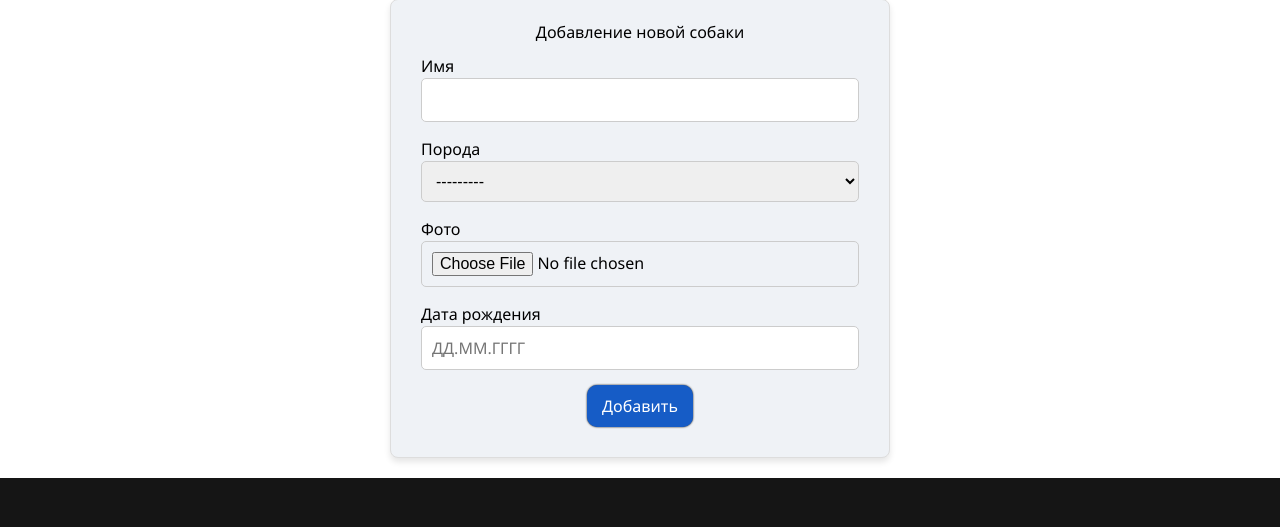
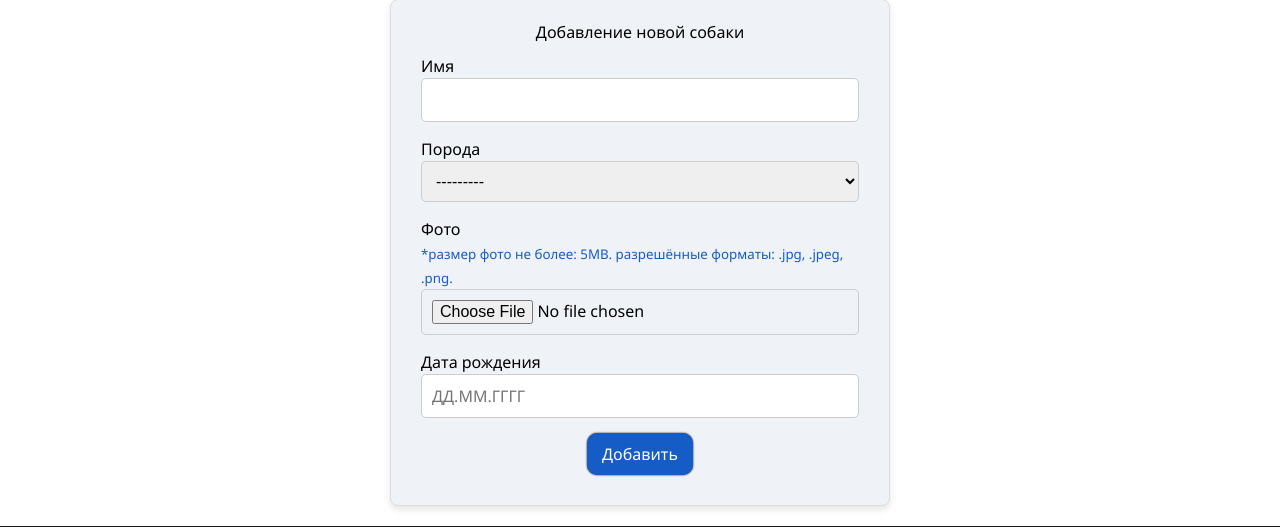
Before and after one commit to COD-e-x/django-kennel-website, a Django app: page /dogs/create/ in a window 1280 px wide. Shown: the part 190-717 px from the top of the page. Run offline with Django 5.2, Linux system fonts and the light colour scheme; tables that the repository leaves empty hold one stand-in row (values such as "Sample post").

Commit message:
Added validation form: dog model

```diff
--- a/apps/dogs/forms.py
+++ b/apps/dogs/forms.py
@@ -1,4 +1,6 @@
 from django import forms
+from django.utils import timezone
+
 from .models import Dog
 
 
@@ -11,3 +13,35 @@ class DogForm(forms.ModelForm):
                 attrs={"placeholder": "ДД.ММ.ГГГГ", "class": "form-control"}
             ),
         }
+
+    def clean_name(self):
+        """Валидация имени"""
+        name = self.cleaned_data.get("name")
+        if len(name) < 2:
+            raise forms.ValidationError("Имя должно содержать минимум 2 символа.")
+        if len(name) > 30:
+            raise forms.ValidationError("Имя не может быть длиннее 30 символов.")
+        return name
+
+    def clean_birth_date(self):
+        """Валидация даты рождения"""
+        birth_date = self.cleaned_data.get("birth_date")
+        if birth_date:
+            birth_date_date = birth_date.date()
+            if birth_date_date > timezone.now().date():
+                raise forms.ValidationError("Дата рождения не может быть в будущем!")
+        return birth_date
+
+    def clean_photo(self):
+        """Валидация фото"""
+        photo = self.cleaned_data.get("photo")
+        if photo and photo.size > 5 * 1024 * 1024:
+            raise forms.ValidationError("Размер фото не должен превышать 5MB.")
+        valid_image_extensions = [".jpg", ".jpeg", ".png"]
+        if photo and not any(
+            photo.name.lower().endswith(ext) for ext in valid_image_extensions
+        ):
+            raise forms.ValidationError(
+                "Файл должен быть изображением в формате .jpg, .jpeg, .png."
+            )
+        return photo
--- a/apps/dogs/templates/dogs/dog/create.html
+++ b/apps/dogs/templates/dogs/dog/create.html
@@ -12,10 +12,18 @@
     {% csrf_token %}
     <div class="dog--form__form-group">
       {% for field in form %}
+
         <div class="dog--form__form-group-field">
+          {% if field.name == "photo" %}
             <label for="{{ field.id_for_label }}" class="dog-form__form-group-label">
               {{ field.label }}
             </label>
+            <small class="custom-file-label"> <br>*размер фото не более: 5MB. разрешённые форматы: .jpg, .jpeg, .png.</small>
+          {% else %}
+            <label for="{{ field.id_for_label }}" class="dog-form__form-group-label">
+              {{ field.label }}
+            </label>
+          {% endif %}
           <div class="dog--form__from-group-field">
               {{ field }}
           </div>
```
Lines whose indentation alone changed are shown as unchanged.
